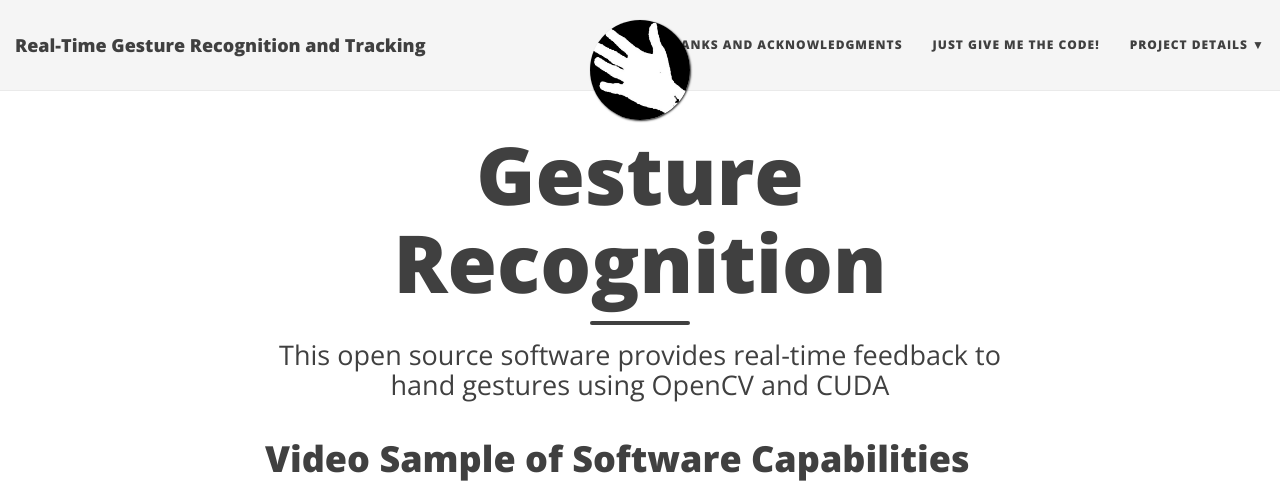
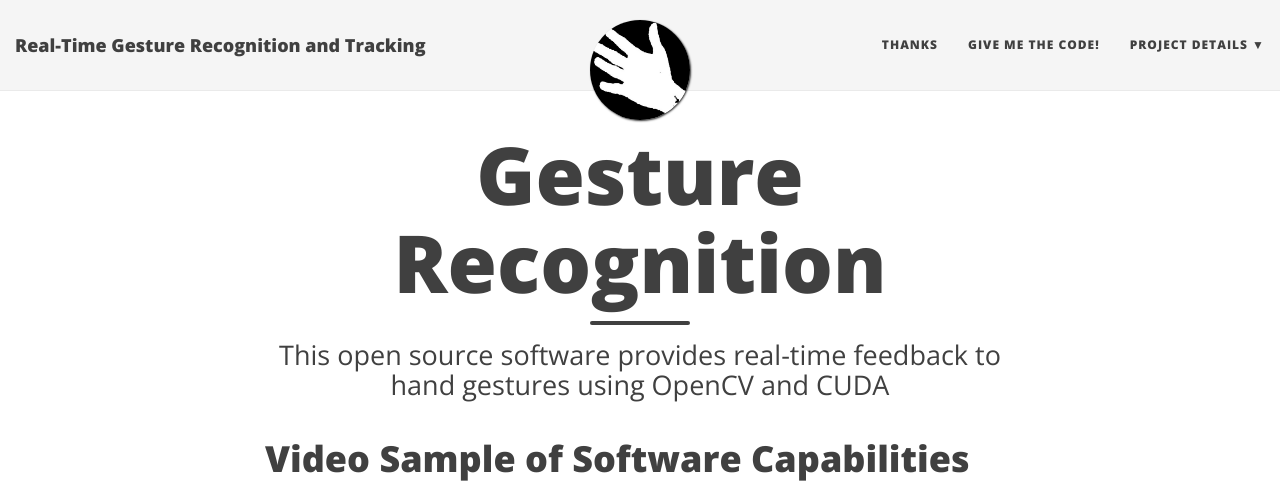
Before and after one commit to bautolp/gesture_recognition, a Jekyll site: the page built from index.html, in a window 1280 px wide. Shown: the top 487 px of the page. Built offline with Jekyll 4.4.1, drawn with Linux system fonts in a browser that asks for light colours; nearby versions of some CDN libraries; the list of posts is cut into pages by our own code.

Commit message:
Updated names

```diff
--- a/_config.yml
+++ b/_config.yml
@@ -10,8 +10,8 @@ description: ECE 499 Project
 # --- Navigation bar options --- #
 # List of links in the navigation bar
 navbar-links:
-  Thanks and Acknowledgments: "thanks"
-  Just Give Me The Code!: "code"
+  Thanks: "thanks"
+  Give Me The Code!: "code"
   Project Details:
     - Overview: "https://bautolp.github.io/gesture_recognition/2018-08-05-overview/"
     - Usage: "https://bautolp.github.io/gesture_recognition/2018-08-04-usage/"
```
